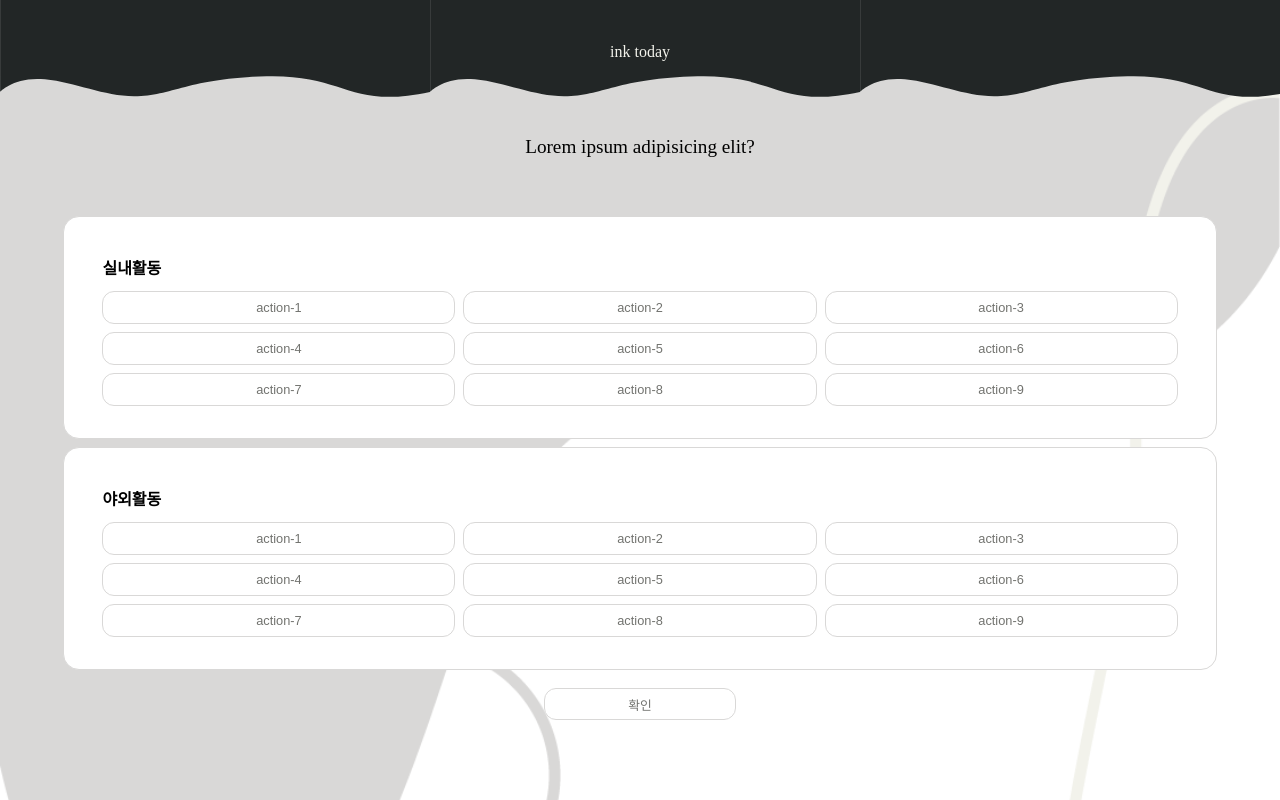
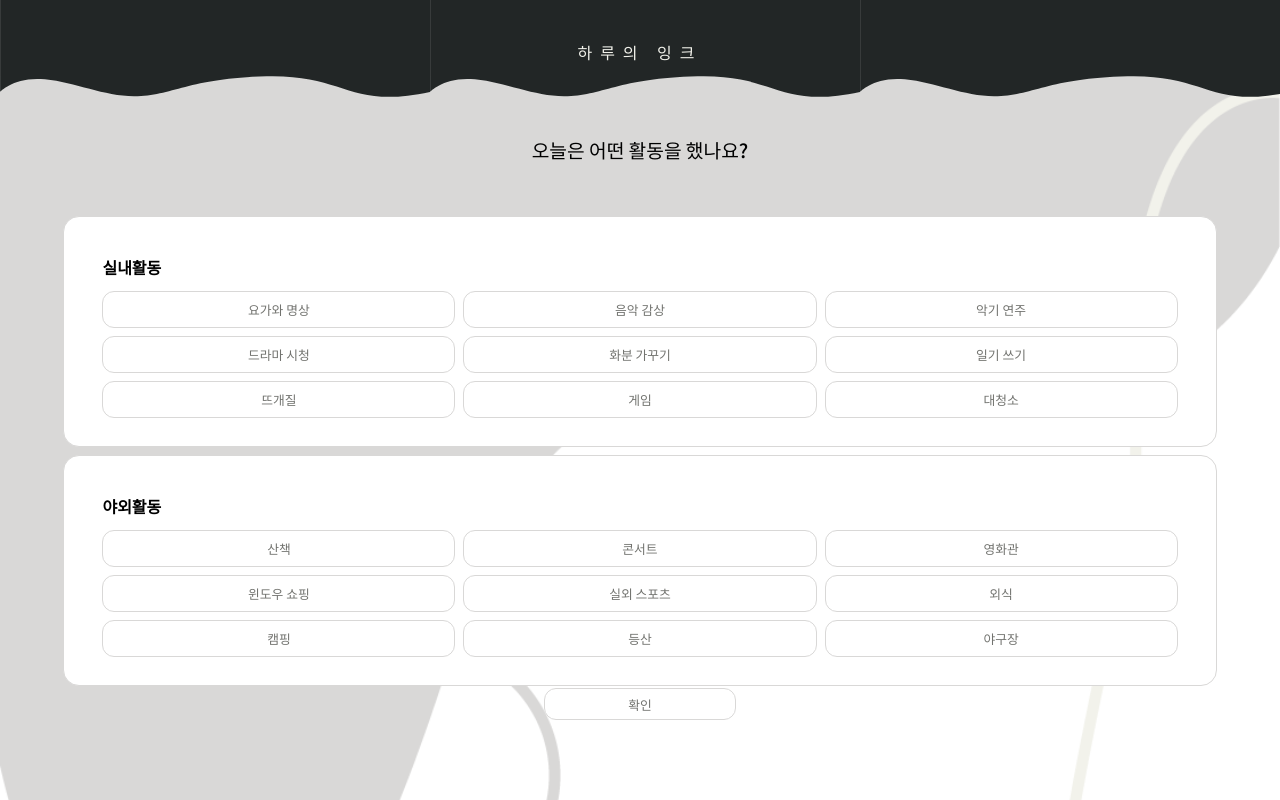
Before and after one commit to a-jinjin/2022-project-INK, a plain HTML site: page ink-01/03-mood-3.html in a window 1280 px wide. Drawn offline with Linux system fonts and the light colour scheme.

Commit message:
웹폰트 적용 : noto sans

```diff
--- a/ink-01/03-mood-3.html
+++ b/ink-01/03-mood-3.html
@@ -11,6 +11,10 @@
   <link rel="stylesheet" href="./css/common.css">
   <link rel="stylesheet" href="./css/color.css">
   <link rel="stylesheet" href="./css/class-btn.css">
+  <!-- 웹폰트 -->
+  <link rel="preconnect" href="https://fonts.googleapis.com">
+  <link rel="preconnect" href="https://fonts.gstatic.com" crossorigin>
+  <link href="https://fonts.googleapis.com/css2?family=Noto+Sans+KR:wght@300;500;700;900&display=swap" rel="stylesheet">
 
 
   <style>
@@ -72,7 +76,7 @@
 
 /* ==================== 선택지 영역 (1) 실내활동 */
     #root-mood-3 > section:nth-child(3) {
-      width: 84vw; height: 18vh;
+      width: 84vw; height: 19vh;
       padding: 3vw;
       background-color: white;
       border: 1px solid var(--color-5);
@@ -107,7 +111,7 @@
 
 /* ==================== 선택지 영역 (2) 야외활동 */
     #root-mood-3 > section:nth-child(4) {
-      width: 84vw; height: 18vh;
+      width: 84vw; height: 19vh;
       padding: 3vw;
       background-color: white;
       border: 1px solid var(--color-5);
@@ -158,50 +162,50 @@
     <!-- root>nth:header(1) 타이틀 고정영역 -->
     <header>
       <div></div>
-      <div>ink today</div>
+      <div class="p-top">하루의 잉크</div>
       <div></div>
     </header>
 
     <!-- root>nth:div(2) 텍스트 -->
     <div>
-      <p class="p-mid">Lorem ipsum adipisicing elit?</p>
+      <p class="p-mid sans">오늘은 어떤 활동을 했나요?</p>
     </div>
 
     <!-- root>nth:section (3) 선택박스 1 -->
     <section>
-      <p class="p-bold">실내활동</p>
+      <p class="p-bold sans">실내활동</p>
       <div>
-        <button>action-1</button>
-        <button>action-2</button>
-        <button>action-3</button>
-        <button>action-4</button>
-        <button>action-5</button>
-        <button>action-6</button>
-        <button>action-7</button>
-        <button>action-8</button>
-        <button>action-9</button>
+        <button class="sans">요가와 명상</button>
+        <button class="sans">음악 감상</button>
+        <button class="sans">악기 연주</button>
+        <button class="sans">드라마 시청</button>
+        <button class="sans">화분 가꾸기</button>
+        <button class="sans">일기 쓰기</button>
+        <button class="sans">뜨개질</button>
+        <button class="sans">게임</button>
+        <button class="sans">대청소</button>
       </div>
     </section>
 
     <!-- root>nth:section (4) 선택박스 2 -->
     <section>
-      <p class="p-bold">야외활동</p>
+      <p class="p-bold sans">야외활동</p>
       <div>
-        <button>action-1</button>
-        <button>action-2</button>
-        <button>action-3</button>
-        <button>action-4</button>
-        <button>action-5</button>
-        <button>action-6</button>
-        <button>action-7</button>
-        <button>action-8</button>
-        <button>action-9</button>
+        <button class="sans">산책</button>
+        <button class="sans">콘서트</button>
+        <button class="sans">영화관</button>
+        <button class="sans">윈도우 쇼핑</button>
+        <button class="sans">실외 스포츠</button>
+        <button class="sans">외식</button>
+        <button class="sans">캠핑</button>
+        <button class="sans">등산</button>
+        <button class="sans">야구장</button>
       </div>
     </section>
 
     <!-- root>nth:div(5) 버튼 -->
     <div>
-      <button class="btn-skip cursor-p">확인</button>
+      <button class="btn-skip cursor-p sans">확인</button>
     </div>
 
   </div>
```
Also changed, not shown: ink-01/03-mood-2.html (+9 -5 lines), ink-01/03-mood-4.html (+21 -17 lines).
